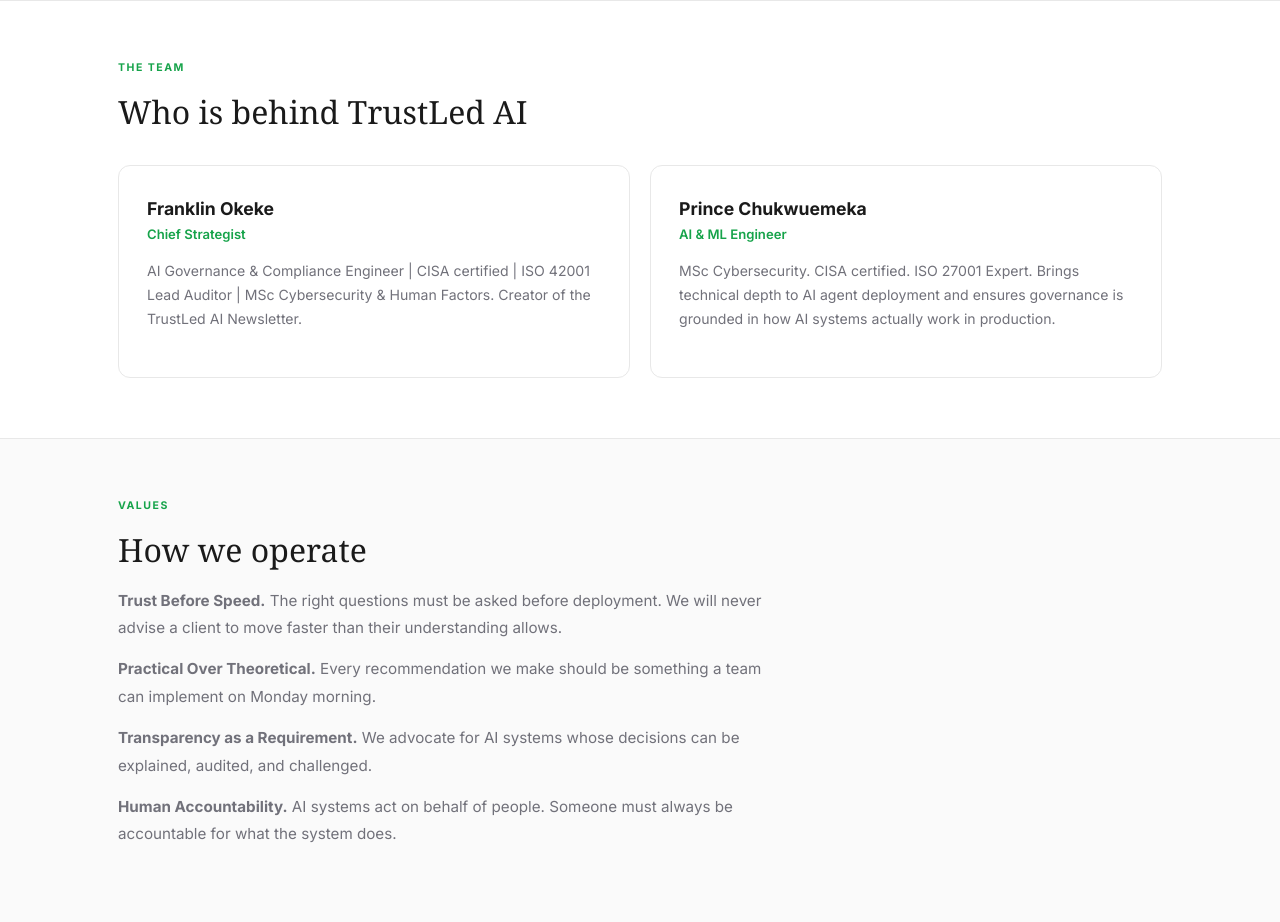
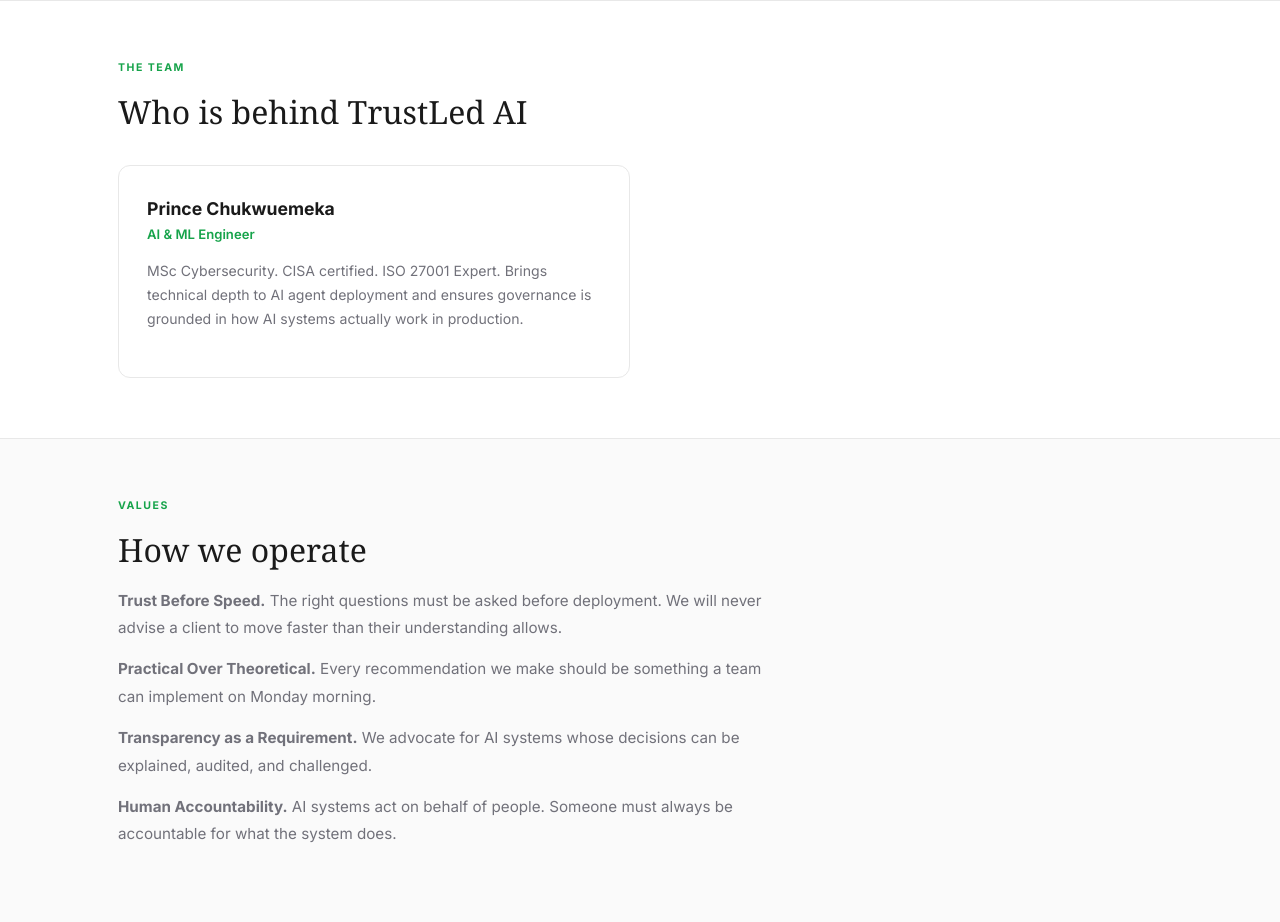
Before and after one commit to Hoakbxb/trustledai, a Flask app: page /about in a window 1280 px wide. Shown: the part 1519-2441 px from the top of the page. Run offline with Flask 3, Linux system fonts and the light colour scheme; some web fonts are replaced.

Commit message:
Comment out Franklin Okeke's team details
Commented out the team member information for Franklin Okeke in the about section.

```diff
--- a/templates/about.html
+++ b/templates/about.html
@@ -35,12 +35,12 @@
     <div class="sec-label">The Team</div>
     <h2>Who is behind TrustLed AI</h2>
     <div class="about-team-grid">
-      <div class="about-team-card">
+      <!-- <div class="about-team-card">
         <h4>Franklin Okeke</h4>
         <p class="team-role">Chief Strategist</p>
         <p class="team-bio">AI Governance &amp; Compliance Engineer | CISA certified | ISO 42001 Lead Auditor | MSc Cybersecurity &amp; Human Factors. Creator of the TrustLed AI Newsletter.</p>
 
-      </div>
+      </div> -->
       <div class="about-team-card">
         <h4>Prince Chukwuemeka</h4>
         <p class="team-role">AI &amp; ML Engineer</p>
```
